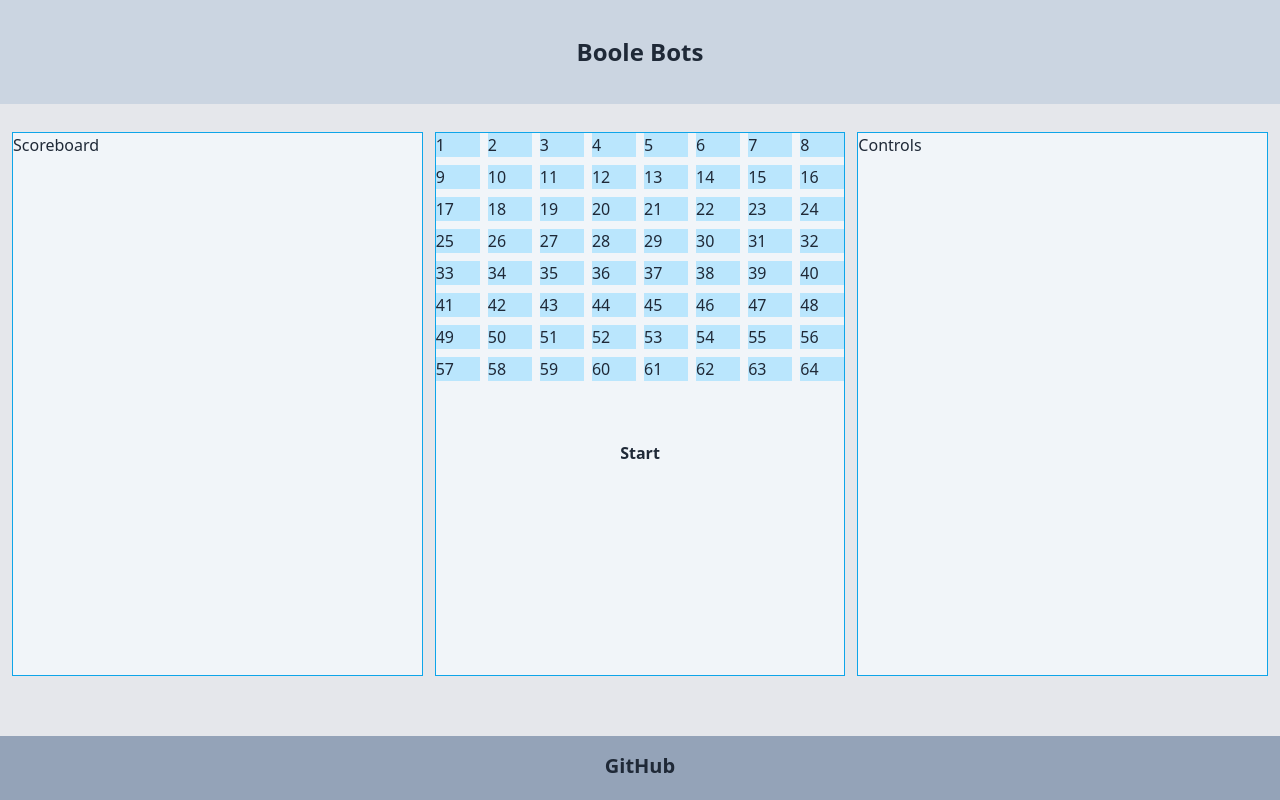
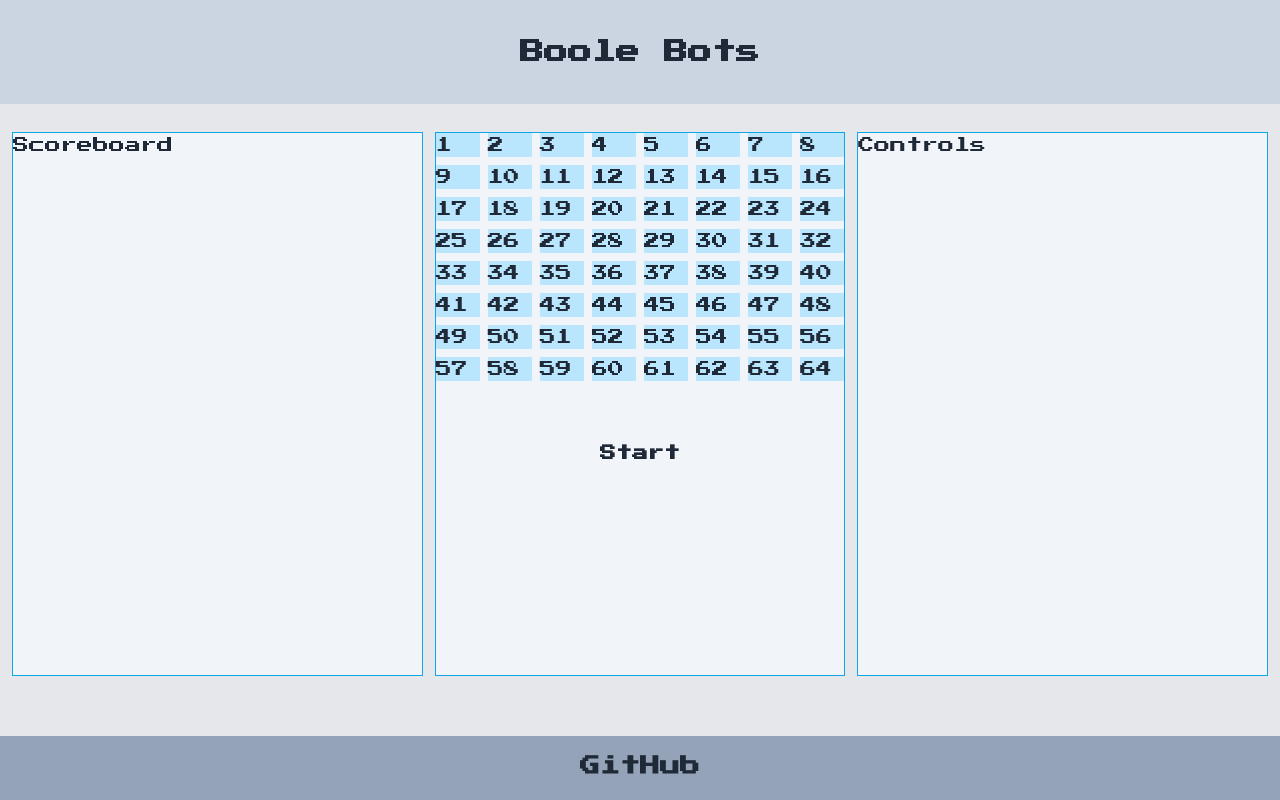
Before and after one commit to chingu-voyages/v44-tier2-team-21, a React (Vite) app: page / in a window 1280 px wide. Built offline with nearby package versions, Linux system fonts and the light colour scheme.

Commit message:
Add font-family

```diff
--- /dev/null
+++ b/src/App.css
@@ -0,0 +1,5 @@
+@import url("https://fonts.googleapis.com/css2?family=Press+Start+2P&display=swap");
+
+.App {
+  font-family: "Press Start 2P";
+}
--- a/src/App.jsx
+++ b/src/App.jsx
@@ -1,14 +1,16 @@
-import Arena from './components/Arena';
-import Controls from './components/Controls';
-import Footer from './components/Footer';
-import Header from './components/Header';
-import Scoreboard from './components/Scoreboard';
+import Arena from "./components/Arena";
+import Controls from "./components/Controls";
+import Footer from "./components/Footer";
+import Header from "./components/Header";
+import Scoreboard from "./components/Scoreboard";
+
+import "./App.css";
 
 function App() {
   return (
-    <div className='h-screen bg-gray-200 text-gray-800'>
+    <div className="App h-screen bg-gray-200 text-gray-800 font-default">
       <Header />
-      <div className='h-3/4 px-3 flex mx-auto space-x-3 py-7'>
+      <div className="h-3/4 px-3 flex mx-auto space-x-3 py-7">
         <Scoreboard />
         <Arena />
         <Controls />
--- a/tailwind.config.js
+++ b/tailwind.config.js
@@ -1,8 +1,11 @@
 /** @type {import('tailwindcss').Config} */
 export default {
-  content: ['./index.html', './src/**/*.{js,ts,jsx,tsx}'],
+  content: ["./index.html", "./src/**/*.{js,ts,jsx,tsx}"],
   theme: {
     extend: {},
+    fontFamily: {
+      default: ['"Press Start 2P"'],
+    },
   },
   plugins: [],
 };
```
